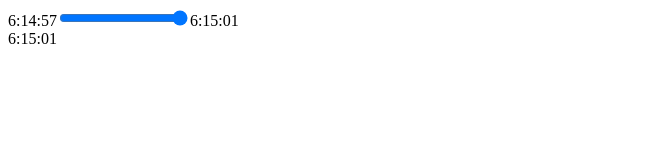
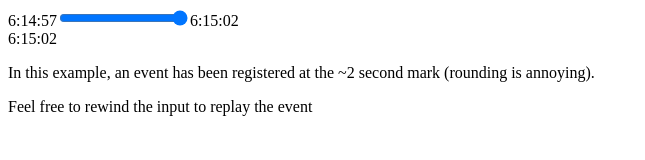
Before and after one commit to TheIronDev/rewindjs, a plain HTML site: page index.html in a window 1280 px wide. Shown: the whole page, without its empty margins (0-645 px from the left). Drawn offline with Linux system fonts and the light colour scheme.

Commit message:
Documentation and core 'rewind' feature

```diff
--- a/index.html
+++ b/index.html
@@ -5,10 +5,20 @@
     <script src="rewind.js"></script>
 </head>
 <body>
+
 	<div id="rewind"></div>
+    <p>In this example, an event has been registered at the ~2 second mark (rounding is annoying).</p>
+    <p>Feel free to rewind the input to replay the event</p>
 
     <script>
-        rewindTime('#rewind');
+        var myRewindExample = rewindTime('#rewind');
+
+        // Test right here
+        setTimeout(function() {
+            myRewindExample.registerEvent(function() {
+                alert('hello world');
+            });
+        }, 2500);
     </script>
 </body>
 </html>
--- a/rewind.js
+++ b/rewind.js
@@ -3,13 +3,21 @@
 // TODO Shadow Dom?
 // TODO: Document Fragment?
 
+'use strict';
+
 /**
- * Rewind Time
+ * Rewind Time - This handy widget creates an input range element that constantly updates the time to the "present"
+ * It returns an object literal that allows you to register an event to "now".
+ *
  * @param element : Element we will render our rewind time widget in
  * @param renderTime : Optional Override for the time render
+ *
+ * @returns {{input: HTMLElement, isRewind: Function, registerEvent: Function}}
  */
 function rewindTime(element, renderTimeOverride) {
 
+	// Because native time rendering can differ from browser-to-browser, I made this instead.
+	// Feel free to overwrite it.
 	var renderTime = renderTimeOverride || function (myTime) {
 
 		var hours = myTime.getHours(),
@@ -36,8 +44,11 @@ function rewindTime(element, renderTimeOverride) {
 		inputAttributes = {
 			type: 'range',
 			min: 0,
-			max: 0
-		};
+			max: 1,
+			value: 1
+		},
+
+		eventMap = {};
 
 	// Update the text content for all our dom elements
 	[$start, $currentTime, $inputTime].forEach(function(timeElement) {
@@ -63,7 +74,7 @@ function rewindTime(element, renderTimeOverride) {
 		$wrapper.appendChild(rewindElement);
 	});
 
-	// Every second, run our "update" step
+	// Every second, run our "update" step again
 	setInterval(function() {
 		var maxTime = new Date(nowTime + $timeRange.max * 1000),
 			inputTime = new Date(nowTime + $timeRange.value * 1000);
@@ -73,5 +84,34 @@ function rewindTime(element, renderTimeOverride) {
 
 		$currentTime.textContent = renderTime(maxTime);
 		$inputTime.textContent = renderTime(inputTime);
+
+		// The widget's soul is right here:
+		if(eventMap[$timeRange.value]) {
+			eventMap[$timeRange.value].forEach(function(timeEvent) {
+				timeEvent();
+			});
+		}
+
 	}, 1000);
+
+	return {
+		input: $timeRange,
+
+		// If we need to check the state of our widget, this function can help
+		isRewind: function() {
+			return $timeRange.max !== $timeRange.value
+		},
+
+		// Register an event that can get retriggered when we rewind.
+		registerEvent: function(myEvent) {
+
+			// The max represents the most current version of "now"
+			var currentTime = $timeRange.max;
+			if (!eventMap[currentTime]) {
+				eventMap[currentTime] = [];
+			}
+			eventMap[currentTime].push(myEvent);
+			return currentTime;
+		}
+	};
 }
```
